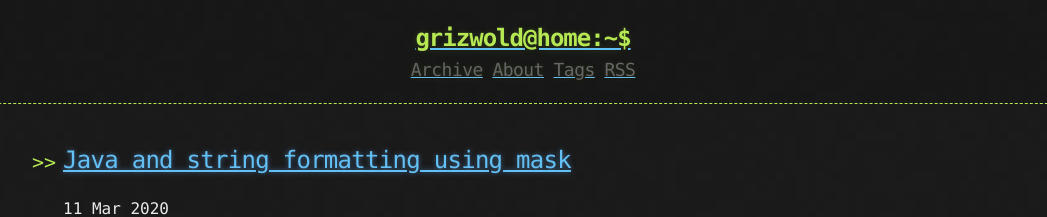
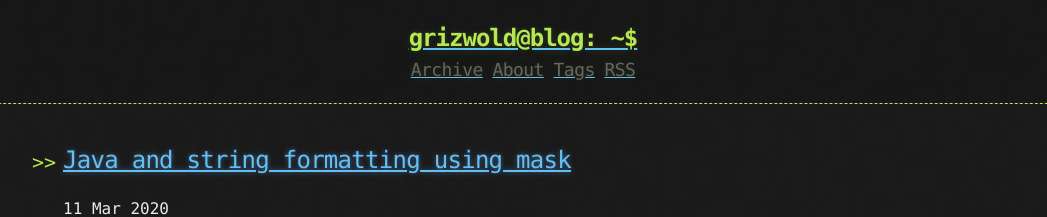
Before and after one commit to tomekbielaszewski/tomekbielaszewski.github.io, a Jekyll site: the page built from index.html, in a window 1280 px wide. Shown: the top 217 px of the page, without its empty margins (117-1164 px from the left). Built offline with Jekyll 4.4.1, drawn with Linux system fonts in a browser that asks for light colours; the list of posts is cut into pages by our own code; comment, search, counter and statistics services are not loaded.

Commit message:
header is now dynamic based on page url

```diff
--- a/_includes/header.html
+++ b/_includes/header.html
@@ -1,8 +1,9 @@
 <header>
+    {% capture terminal_path %}{% assign term = page.url | split: "." | first %}{% if term == '/' %}~{% else %}~{{ term }}{% endif %}{% endcapture %}
     <div>
         <a href="{{ "/" | prepend: site.baseurl | replace: '//', '/' }}">
         {% assign owner_first_name = site.owner | split: " " %}
-    <h1>{{ owner_first_name[0] | downcase }}@home:~$</h1>
+        <h1>{{ owner_first_name[0] | downcase }}@blog: {{ terminal_path }}$</h1>
         </a>
         <div class="header-links">
             {% include links.html %}
```
Lines whose indentation alone changed are shown as unchanged.
